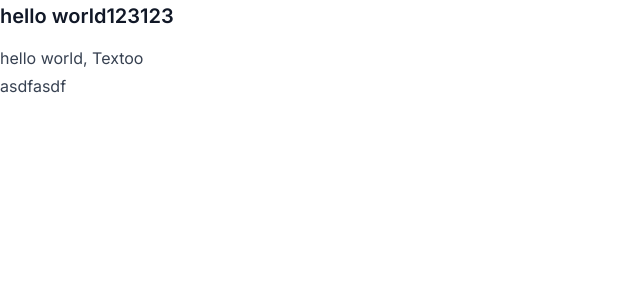
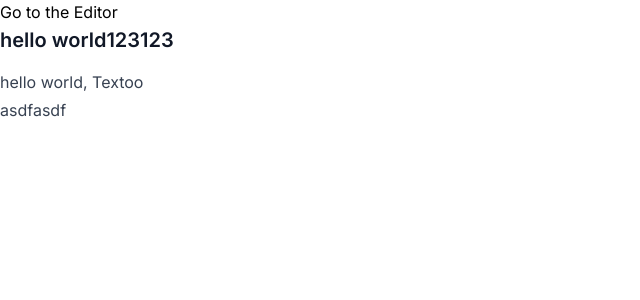
Before and after one commit to taylanunutmaz/next-mdx-with-editor, a Next.js app: page / in a window 1280 px wide. Shown: the top 300 px of the page, without its empty margins (0-640 px from the left). Built offline with nearby package versions, Linux system fonts and the light colour scheme.

Commit message:
add go to editor link

```diff
--- a/src/app/page.tsx
+++ b/src/app/page.tsx
@@ -1,9 +1,13 @@
+import Link from "next/link";
 import HelloWorld from "./hello.mdx";
 
 export default function Page() {
   return (
-    <div className="prose">
-      <HelloWorld />
-    </div>
+    <>
+      <Link href="/editor"> Go to the Editor </Link>
+      <div className="prose">
+        <HelloWorld />
+      </div>
+    </>
   );
 }
```
